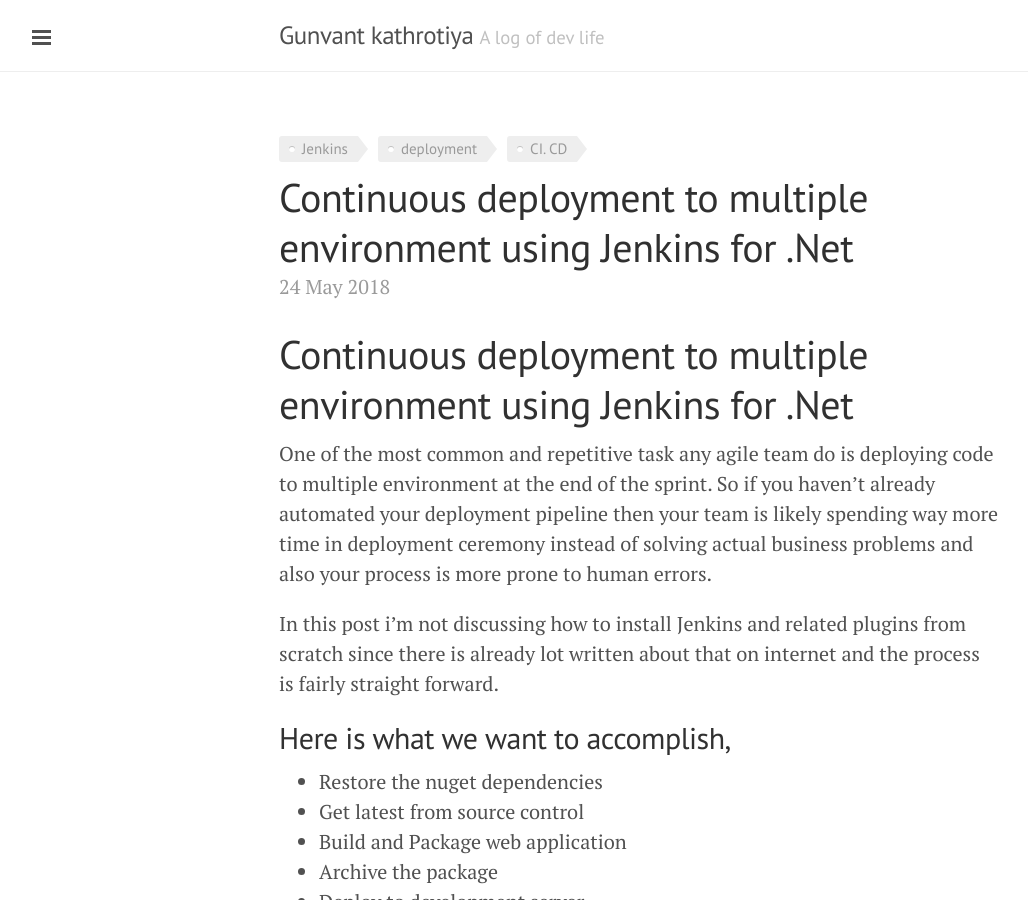
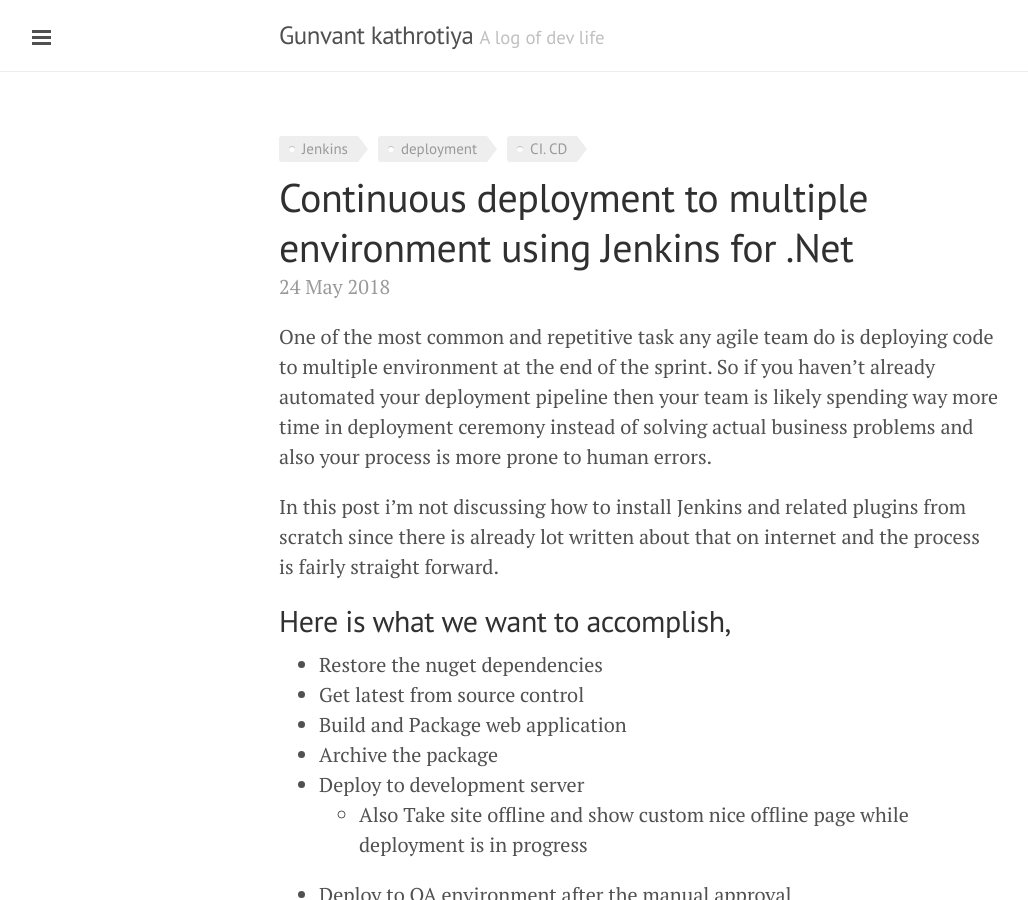
Before and after one commit to glkathrotiya/glkathrotiya.github.io, a Jekyll site: the page built from _posts/2018-05-24-Continuous-deployment-to-multiple-environment-using-Jenkins-for-.Net.markdown, in a window 1280 px wide and 900 px high. Shown: the whole window, without its empty margins (1-1029 px from the left). Built offline with Jekyll 4.4.1, drawn with Linux system fonts in a browser that asks for light colours.

Commit message:
Update 2018-05-24-Continuous-deployment-to-multiple-environment-using-Jenkins-for-.Net.markdown

```diff
--- a/_posts/2018-05-24-Continuous-deployment-to-multiple-environment-using-Jenkins-for-.Net.markdown
+++ b/_posts/2018-05-24-Continuous-deployment-to-multiple-environment-using-Jenkins-for-.Net.markdown
@@ -5,8 +5,6 @@ layout: post
 tags: [Jenkins, deployment, CI. CD]
 
 ---
-# Continuous deployment to multiple environment using Jenkins for .Net
-
 One of the most common and repetitive task any agile team do is deploying code to multiple environment at the end of the sprint. So if you haven't already automated your deployment pipeline then your team is likely spending way more time in deployment ceremony instead of solving actual business problems and also your process is more prone to human errors.
 
 In this post i'm not discussing how to install Jenkins and related plugins from scratch since there is already lot written about that on internet and the process is fairly straight forward.
```
